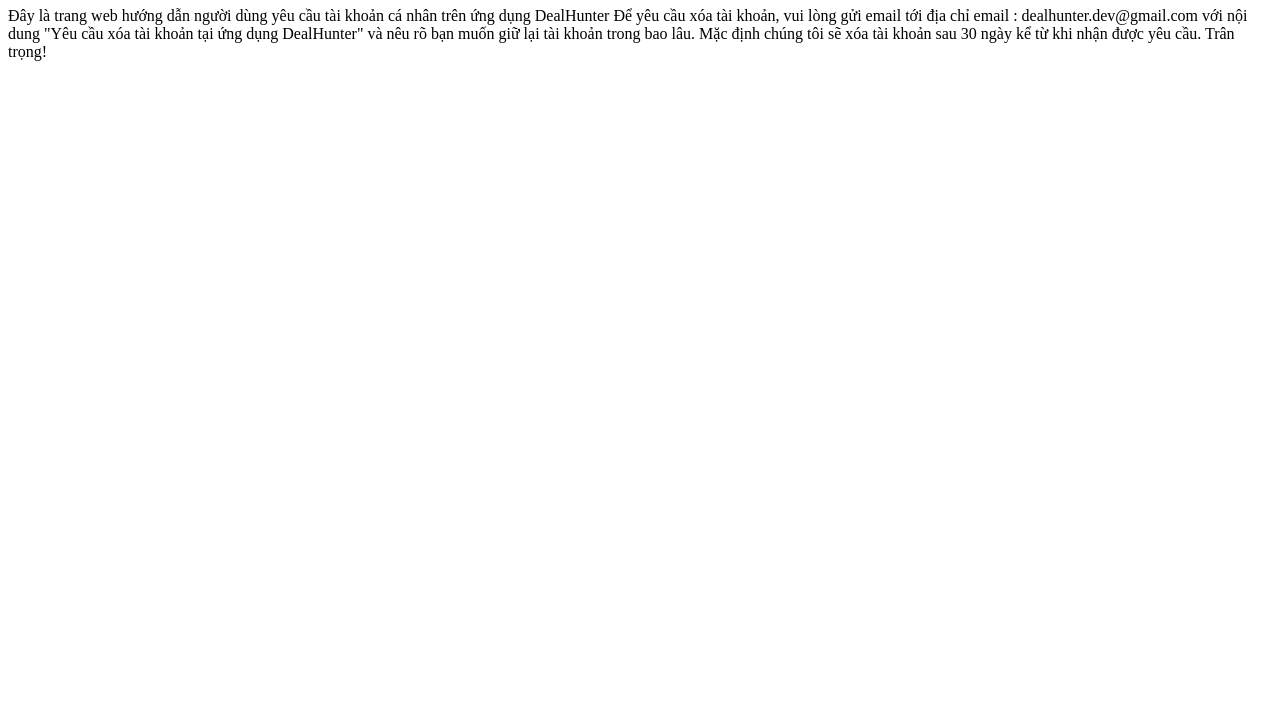
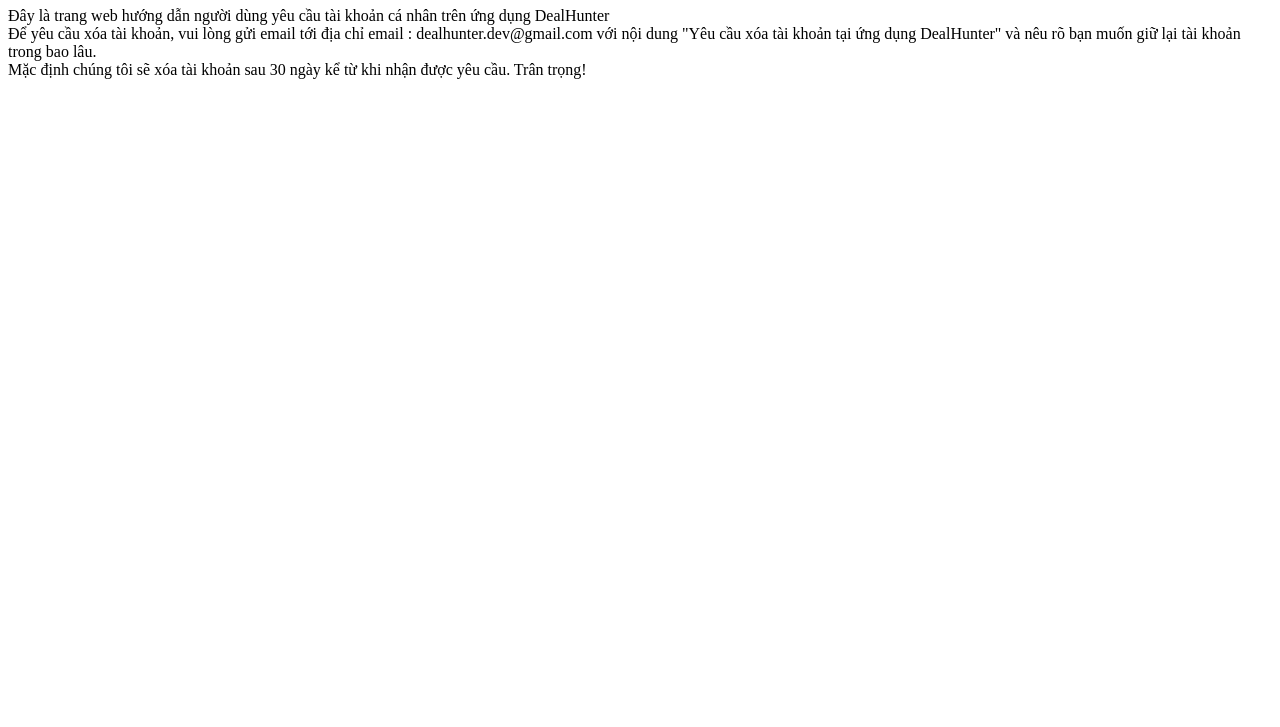
Before and after one commit to dealhunter-dev/app, a plain HTML site: page index.html in a window 1280 px wide. Shown: the part 73-800 px from the top of the page. Drawn offline with Linux system fonts and the light colour scheme.

Commit message:
Update index.html

```diff
--- a/index.html
+++ b/index.html
@@ -3,8 +3,8 @@
 <body>
 <h1>Bạn muốn yêu cầu xóa tài khoản tại DealHunter?</h1>
 Đây là trang web hướng dẫn người dùng yêu cầu tài khoản cá nhân trên ứng dụng DealHunter <https://play.google.com/store/apps/details?id=com.thuonglt.deal_hunter>
-Để yêu cầu xóa tài khoản, vui lòng gửi email <từ địa chỉ email bạn đã sử dụng để đăng ký tài khoản> tới địa chỉ email : dealhunter.dev@gmail.com
-với nội dung "Yêu cầu xóa tài khoản tại ứng dụng DealHunter" và nêu rõ bạn muốn giữ lại tài khoản trong bao lâu. Mặc định chúng tôi sẽ xóa tài khoản sau 30 ngày kể từ khi nhận được yêu cầu.
+<br>Để yêu cầu xóa tài khoản, vui lòng gửi email <từ địa chỉ email bạn đã sử dụng để đăng ký tài khoản> tới địa chỉ email : dealhunter.dev@gmail.com
+với nội dung "Yêu cầu xóa tài khoản tại ứng dụng DealHunter" và nêu rõ bạn muốn giữ lại tài khoản trong bao lâu. <br>Mặc định chúng tôi sẽ xóa tài khoản sau 30 ngày kể từ khi nhận được yêu cầu.
 Trân trọng!
 </body>
 </html>
```
